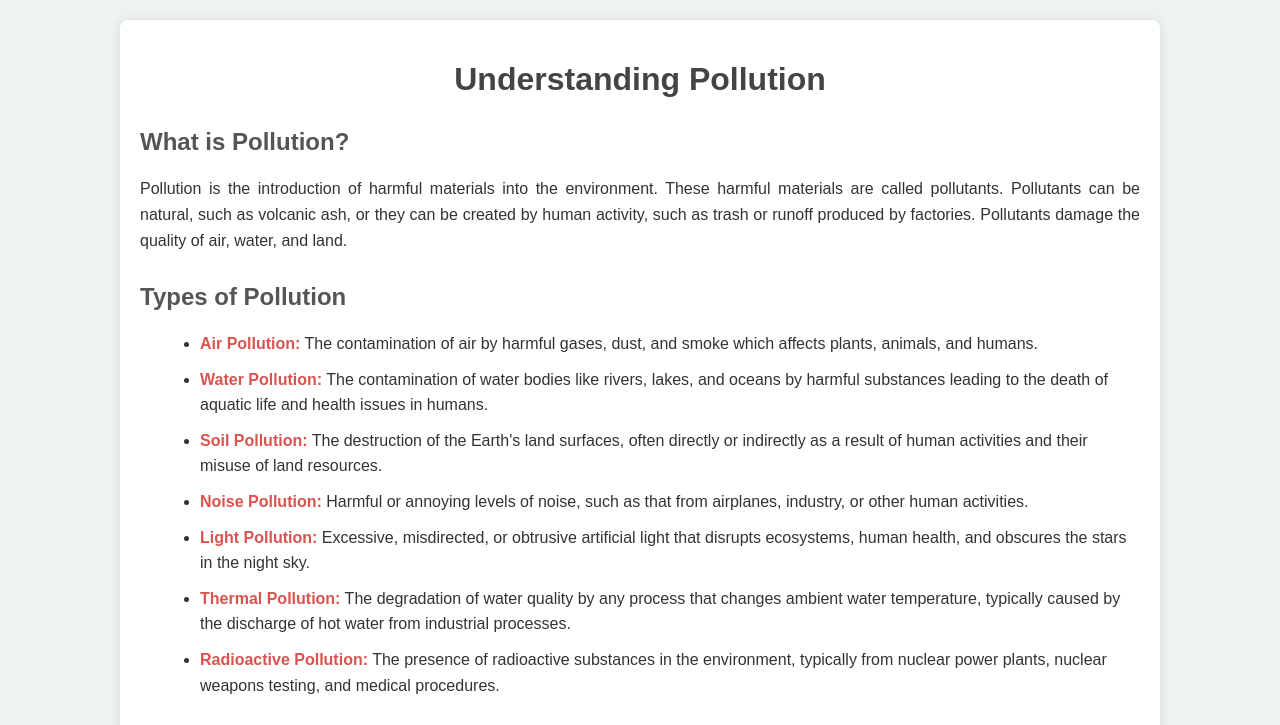
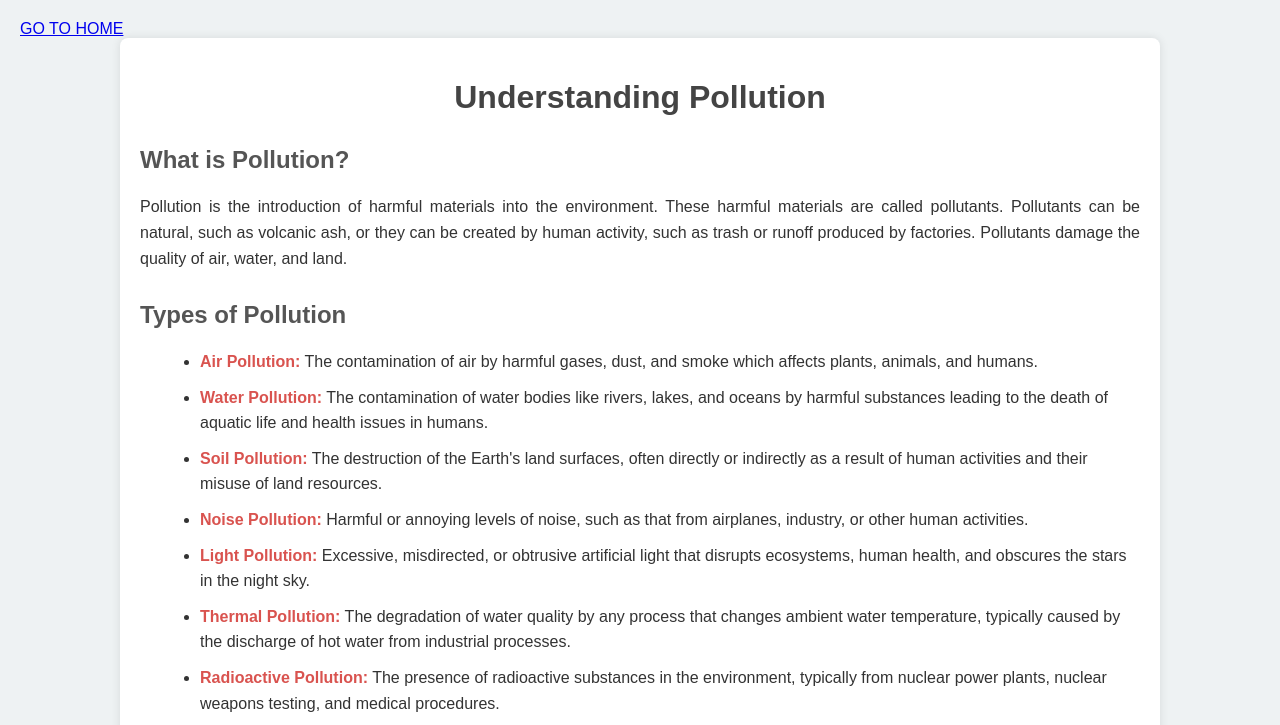
Before and after one commit to Rudra-Abhi1605/Rudra, a plain HTML site: page pollution.html in a window 1280 px wide. Shown: the top 725 px of the page. Drawn offline with Linux system fonts and the light colour scheme.

Commit message:
pollution.html

```diff
--- a/pollution.html
+++ b/pollution.html
@@ -67,7 +67,7 @@
 </head>
 
 <body>
-
+<a href="index.html">GO TO HOME</a>
     <div class="container">
         <h1>Understanding Pollution</h1>
 
```
